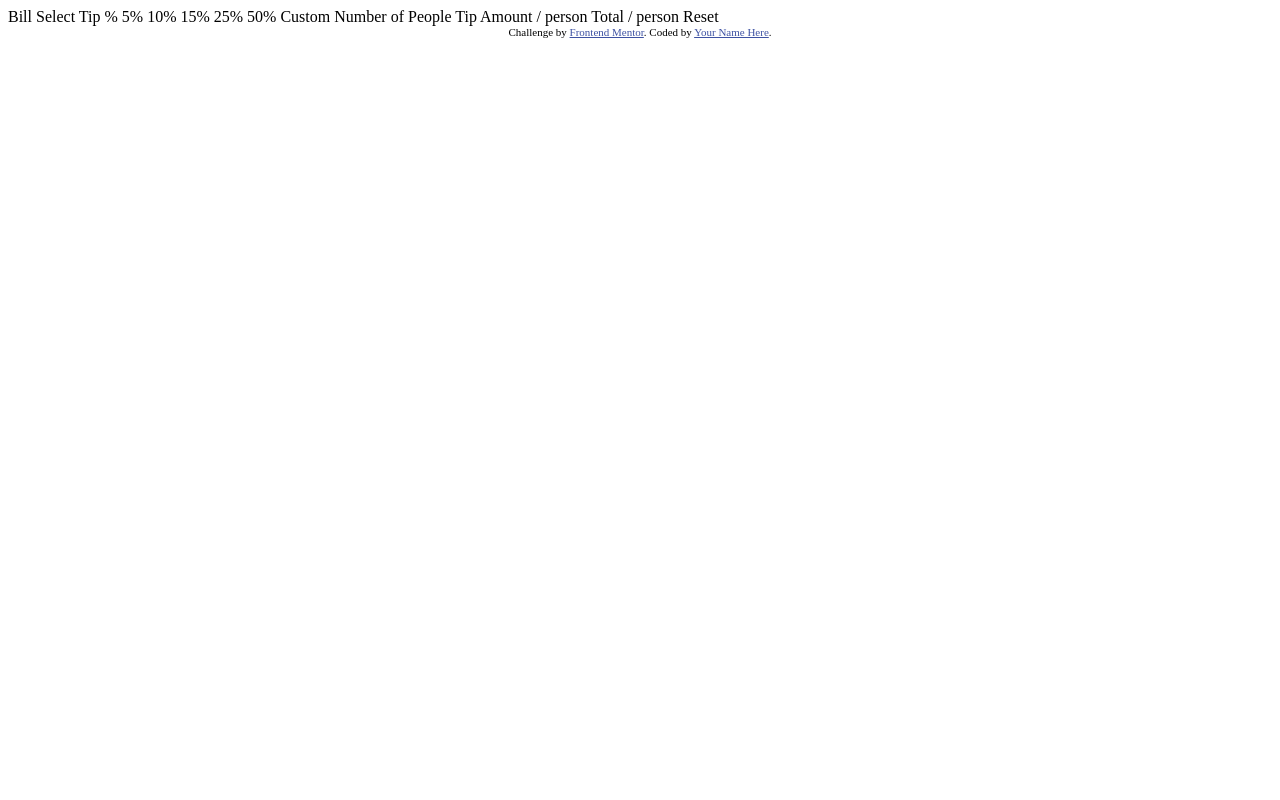
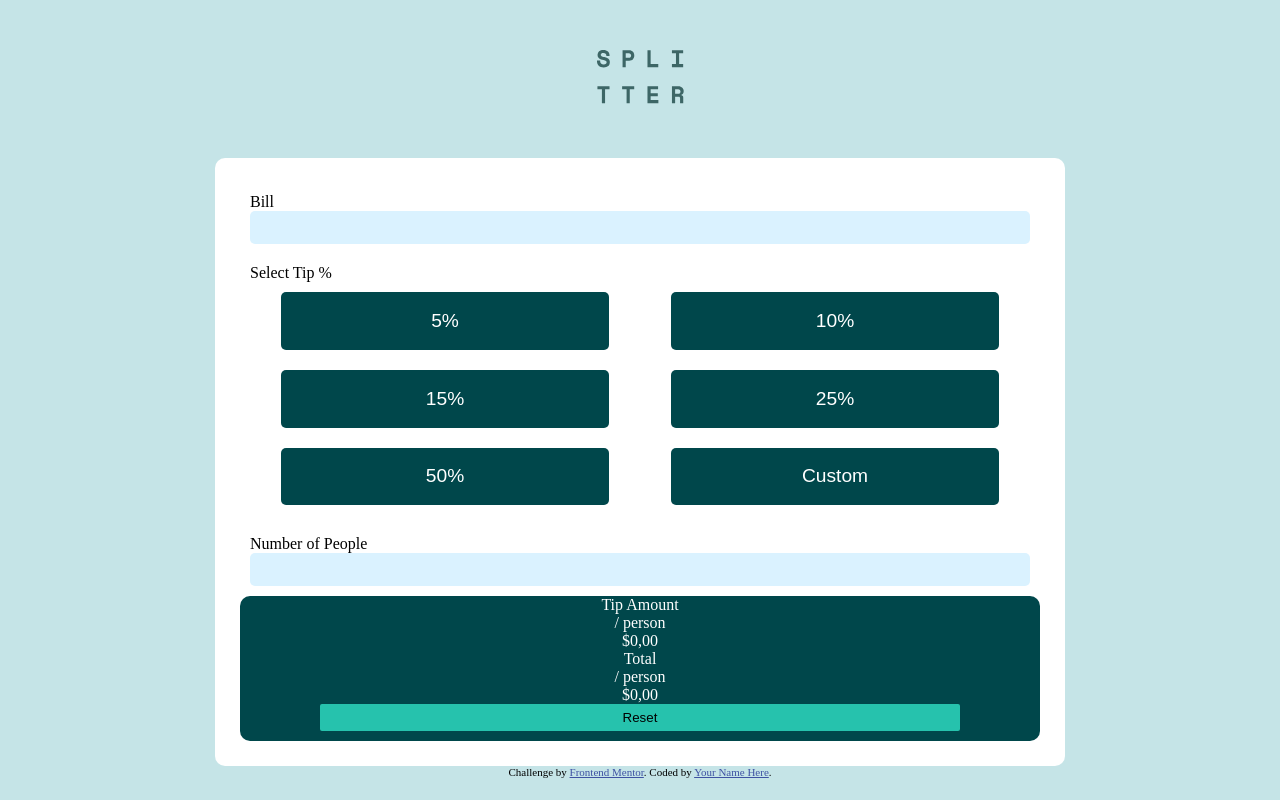
Before and after one commit to matheusaliberto/landing-page, a plain HTML site: page tip-calculator-app-main/index.html in a window 1280 px wide. Drawn offline with Linux system fonts and the light colour scheme.

Commit message:
organização de conteudo

```diff
--- a/tip-calculator-app-main/index.html
+++ b/tip-calculator-app-main/index.html
@@ -9,32 +9,53 @@
   <title>Frontend Mentor | Tip calculator app</title>
 
   <!-- Feel free to remove these styles or customise in your own stylesheet 👍 -->
+  <link rel="stylesheet" href="style.css">
   <style>
-    .attribution { font-size: 11px; text-align: center; }
-    .attribution a { color: hsl(228, 45%, 44%); }
+
   </style>
 </head>
 <body>
+  <img src="images/logo.svg" alt="">
+  <main>
+    <section id="bill">
+      <label for="">Bill</label><br>
+      <input type="number">
+    </section>
+    <section id="tip">
+      <label for="">Select Tip %</label>
+      <div id="tip-btn">
+        <button>5%</button>
+        <button>10%</button>
+        <button>15%</button>
+        <button>25%</button>
+        <button>50%</button>
+        <button>Custom</button>
+      </div>
+    </section>
 
-  Bill
+    <section id="n-people">
+      <label for="">Number of People</label><br>
+      <input type="number">
+    </section>
 
-  Select Tip %
-  5%
-  10%
-  15%
-  25%
-  50%
-  Custom
-
-  Number of People
-
-  Tip Amount
-  / person
-
-  Total
-  / person
-
-  Reset
+    <div id="result">
+      <div id="amount">
+        <p>Tip Amount</p>
+        <p>/ person</p>
+      </div>
+      <div>
+        <p>$0,00</p>
+      </div>
+      <div id="total">
+        <p>Total</p>
+        <p>/ person</p>
+      </div>
+      <div>
+        <p>$0,00</p>
+      </div>
+      <button id="btn-reset">Reset</button>
+    </div>
+  </main>
 
   <div class="attribution">
     Challenge by <a href="https://www.frontendmentor.io?ref=challenge" target="_blank">Frontend Mentor</a>.
--- /dev/null
+++ b/tip-calculator-app-main/style.css
@@ -0,0 +1,67 @@
+.attribution { font-size: 11px;text-align: center;}
+.attribution a { color: hsl(228, 45%, 44%);}
+*{margin: 0;padding: 0;}
+body{background-color: rgba(197,228,231,255); text-align: center;margin: 50px 0 0}
+main{
+    margin: 50px auto 0; background-color: white; border-radius: 10px;
+    max-width: 800px;
+    padding: 25px;
+}
+section{
+    padding: 10px;
+}
+#bill{
+    text-align: left;
+}
+#bill input{
+    width: 100%;
+    height: 2.5em;
+    background-color: rgb(218, 242, 255);
+    border: none;
+    border-radius: 5px;
+}
+#tip{
+    text-align: left;
+}
+#tip-btn{
+    text-align: center;
+    width: 100%;
+    display: flex;
+    flex-wrap: wrap;
+    justify-content: space-around;
+
+}
+#tip-btn button{
+    width: 42%;
+    height: 3em;
+    margin: 10px;
+    background-color: rgba(0,71,75,255);
+    border: none;
+    border-radius: 5px;
+    color: white;
+    font-size: 1.2em;
+}
+#n-people{
+    text-align: left;
+}
+#n-people input{
+    width: 100%;
+    height: 2.5em;
+    background-color: rgb(218, 242, 255);
+    border: none;
+    border-radius: 5px;
+}
+#result{
+    background-color: rgba(0,71,75,255);
+    border-radius: 10px;
+    color: white;
+}
+#result button{
+    width: 80%;
+    margin-bottom: 10px;
+    border-radius: 2px;
+    border: none;
+    height: 2em;
+    background-color: rgba(38,194,173,255);
+}
+#
```
